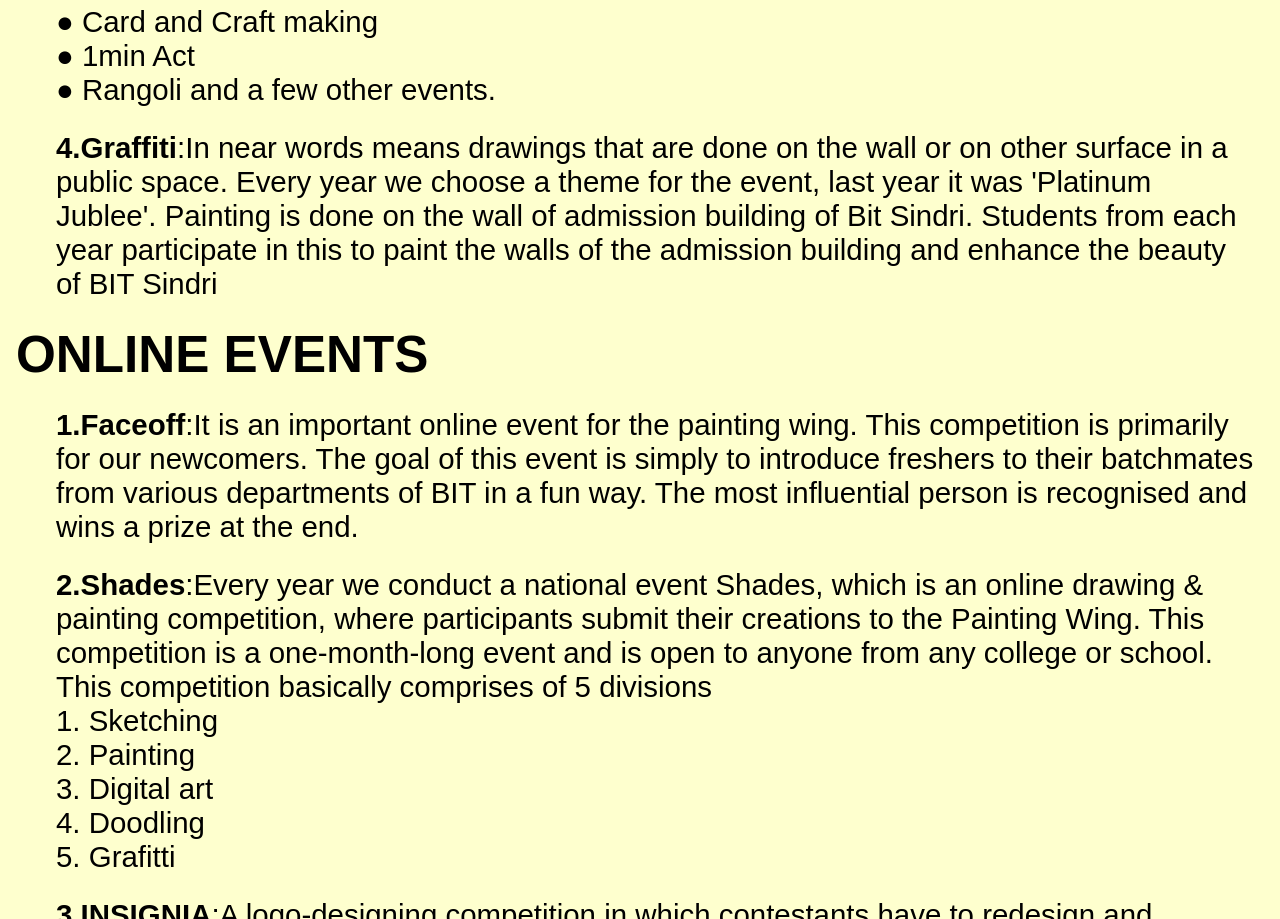
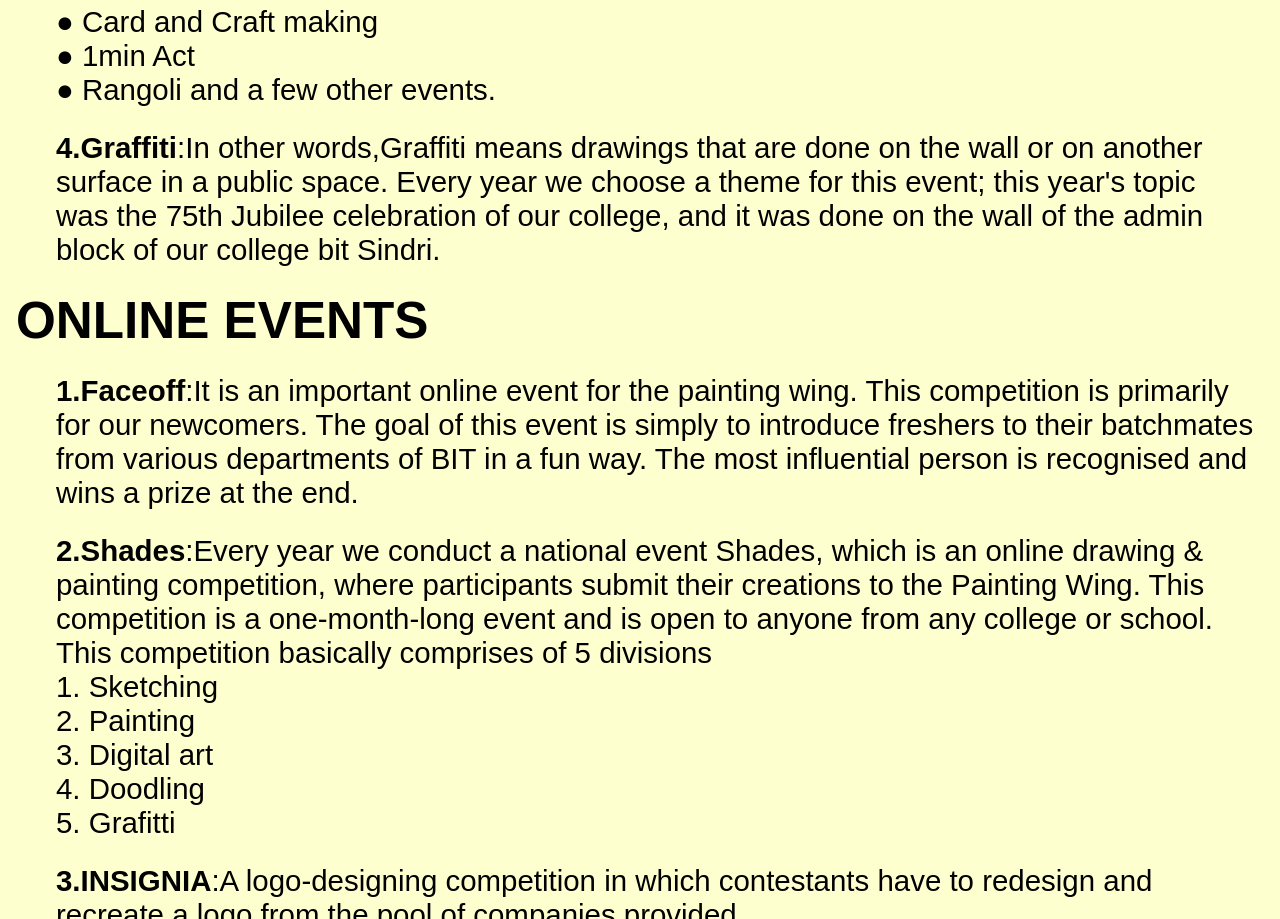
Before and after one commit to weberRohit/www.PaintingWingBITSINDRI.com, a plain HTML site: page index.html in a window 1280 px wide. Shown: the part 1869-2788 px from the top of the page. Drawn offline with Linux system fonts and the light colour scheme.

Commit message:
index.html

```diff
--- a/index.html
+++ b/index.html
@@ -90,12 +90,9 @@
                 ● 1min Act<br>
                 ● Rangoli and a few other events.<br></h4>
 
-            <h4 class="sameDes"><b>4.Graffiti</b>:In near words means drawings that are done on the wall or
-                on other surface in a public space.
-                Every year we choose a theme for the event, last year it was 'Platinum
-                Jublee'. Painting is done on the wall of admission building of Bit Sindri.
-                Students from each year participate in this to paint the walls of the
-                admission building and enhance the beauty of BIT Sindri<br></h4>
+            <h4 class="sameDes"><b>4.Graffiti</b>:In other words,Graffiti means drawings that are done on the wall or on another surface in a public space.
+                Every year we choose a theme for this event; this year's topic was the 75th Jubilee celebration of our college,
+                and it was done on the wall of the admin block of our college bit Sindri.<br></h4>
         </div>
        </section>
 
```
